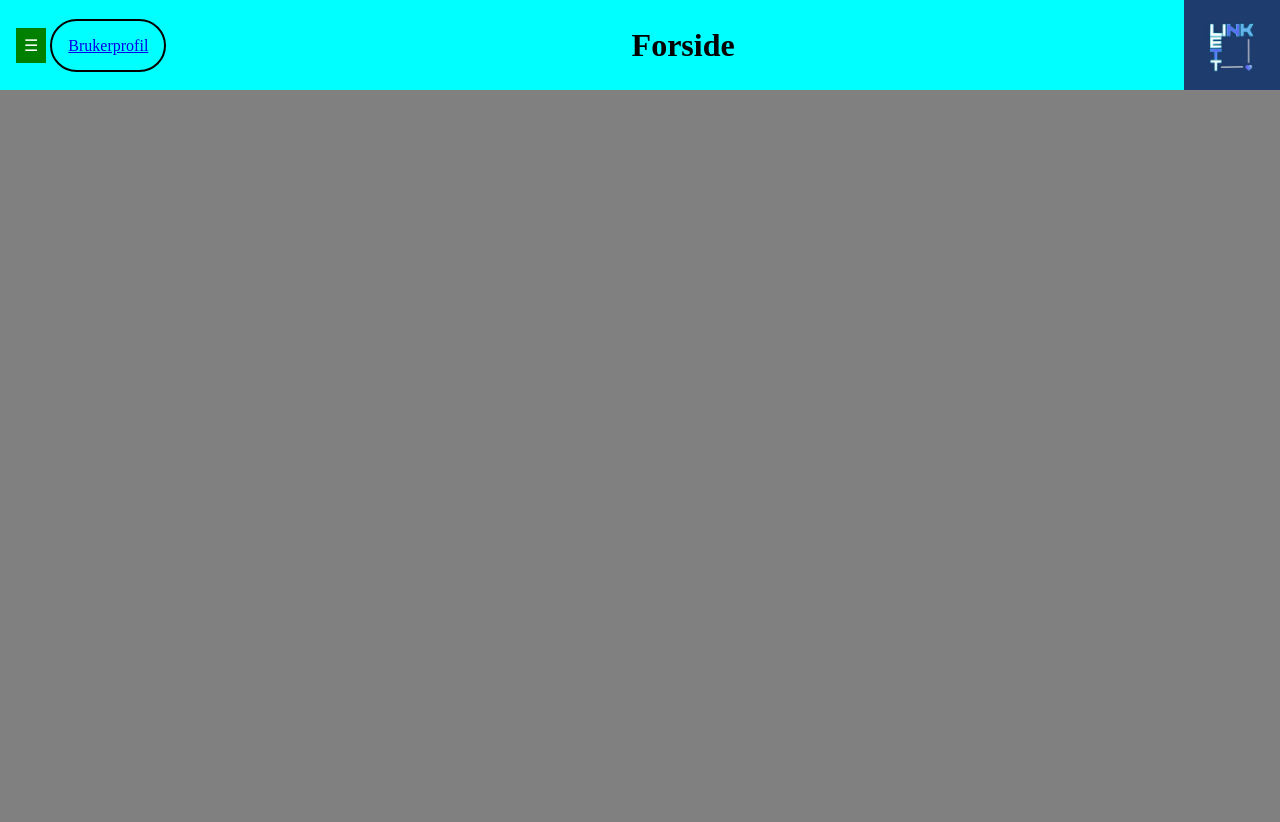
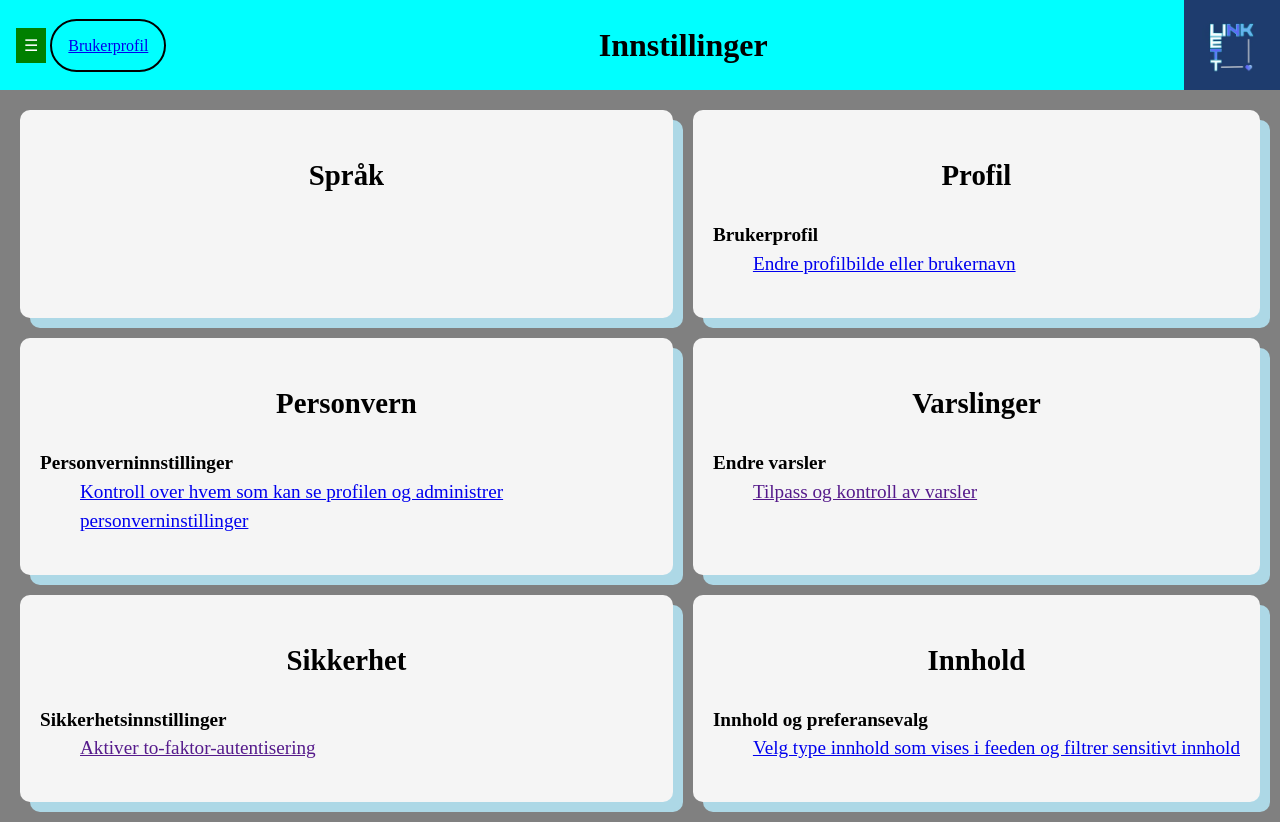
Before and after one commit to ramiadi/Link-Lett-Prosjekt, a plain HTML site: page innstillinger.html in a window 1280 px wide. Before the commit the page ends 800 px from the top, so only its background shows below. Drawn offline with Linux system fonts and the light colour scheme.

Commit message:
added grid

```diff
--- a/innstillinger.html
+++ b/innstillinger.html
@@ -27,10 +27,59 @@
             <a href="#" class="bar__profil">Brukerprofil</a>
         </div>
 
-        <h1 class="bar__heading">Forside</h1>
+        <h1 class="bar__heading">Innstillinger</h1>
         <img src="images/link-lett-logo.jpg" alt="Logo av Link Lett" class="bar__image">
 
     </header>
+
+    <div class="innstillinger">
+
+        <div class="innstillinger__container">
+
+            <div class="innstillinger__item innstillinger__item--style">
+                <h2>Språk</h2>
+                <script src="https://static.elfsight.com/platform/platform.js" async></script>
+                <div class="elfsight-app-aa5c02cc-685a-4585-907a-d783a76e6a9e" data-elfsight-app-lazy></div>
+            </div>
+            <div class="innstillinger__item innstillinger__item--style">
+                <h2>Profil</h2>
+                <dl>
+                    <dt>Brukerprofil</dt>
+                    <dd><a href="#">Endre profilbilde eller brukernavn</a></dd>
+
+                </dl>
+            </div>
+            <div class="innstillinger__item innstillinger__item--style">
+                <h2>Personvern</h2>
+                <dl>
+                    <dt>Personverninnstillinger</dt>
+                    <dd><a href="#">Kontroll over hvem som kan se profilen og administrer personverninstillinger</a>
+                    </dd>
+                </dl>
+            </div>
+            <div class="innstillinger__item innstillinger__item--style">
+                <h2>Varslinger</h2>
+                <dl>
+                    <dt>Endre varsler</dt>
+                    <dd><a href="">Tilpass og kontroll av varsler</a></dd>
+                </dl>
+            </div>
+            <div class="innstillinger__item innstillinger__item--style">
+                <h2>Sikkerhet</h2>
+                <dl>
+                    <dt>Sikkerhetsinnstillinger</dt>
+                    <dd><a href="">Aktiver to-faktor-autentisering</a></dd>
+                </dl>
+            </div>
+            <div class="innstillinger__item innstillinger__item--style">
+                <h2>Innhold</h2>
+                <dl>
+                    <dt>Innhold og preferansevalg</dt>
+                    <dd><a href="#"> Velg type innhold som vises i feeden og filtrer sensitivt innhold</a></dd>
+                </dl>
+            </div>
+        </div>
+    </div>
 </body>
 
 </html>
--- a/stylesheet/style.css
+++ b/stylesheet/style.css
@@ -265,6 +265,29 @@ body {
   border-top-right-radius: 10px;
 }
 
+/* Innstillinger */
+
+.innstillinger__container {
+  background-color: grey;
+  display: grid;
+  grid-template-columns: auto auto;
+  gap: 20px;
+  padding: 20px;
+}
+.innstillinger__container h2 {
+  text-align: center;
+}
+.innstillinger__container dt {
+  font-weight: 700;
+}
+
+.innstillinger__item {
+  background-color: white;
+  padding: 20px;
+  border-radius: 10px;
+  box-shadow: 0 4px 8px rgba(0, 0, 0, 0.1);
+}
+
 /* Modifiers (style) */
 
 .page__kart--style,
@@ -274,7 +297,8 @@ body {
 .aktiviteter__info--style,
 .meldinger__link--style,
 .om-oss__left--style,
-.aktiviteter__kartInfo--style {
+.aktiviteter__kartInfo--style,
+.innstillinger__item--style {
   border-radius: 10px;
   background-color: whitesmoke;
   box-shadow: 10px 10px lightblue;
@@ -299,7 +323,8 @@ body {
 .page__tekstBoks--style,
 .aktiviteter__info--style,
 .om-oss__text--style,
-.om-oss__prosjekt--style {
+.om-oss__prosjekt--style,
+.innstillinger__item--style {
   line-height: 1.5;
 }
 
@@ -308,6 +333,7 @@ body {
 .aktiviteter__info--style,
 .meldinger__link--style,
 .om-oss__text--style,
-.om-oss__prosjekt--style {
+.om-oss__prosjekt--style,
+.innstillinger__item--style {
   font-size: 1.2rem;
 }
```
